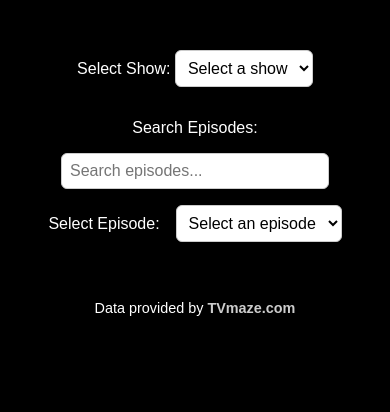
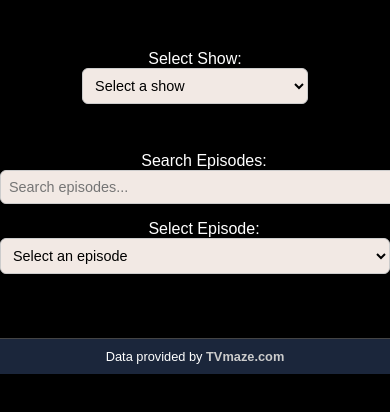
Before and after one commit to SabitaShrestha325/Project-TV-Show, a plain HTML site: page index.html in a window 390 px wide. Drawn offline with Linux system fonts and the light colour scheme; no server answers.

Commit message:
Modify search bar and change color

```diff
--- a/style.css
+++ b/style.css
@@ -1,4 +1,3 @@
-/* Reset margin and set full height background  */
 html,
 body {
   margin: 0;
@@ -6,7 +5,7 @@ body {
   background-color: #000000;
   color: #ffffff;
   font-family: sans-serif;
-  height: 100%; /* added by gpt */
+  height: 100%;
 }
 
 #root {
@@ -19,7 +18,7 @@ body {
   padding: 1rem;
 }
 header,
-body #search-bar,
+#search-bar,
 #footer {
   background-color: #000000;
 }
@@ -31,6 +30,13 @@ body #search-bar,
   border: 1px solid #ccc;
   border-radius: 10px;
   background-color: #1b263b;
+  box-shadow: 0 4px 8px rgba(0, 0, 0, 0.2);
+  transition: transform 0.2s, box-shadow 0.2s ease-in-out;
+}
+
+.episode-card:hover {
+  transform: translateY(-5px);
+  box-shadow: 0 8px 16px rgba(0, 0, 0, 0.3);
 }
 
 .episode-card img {
@@ -43,27 +49,21 @@ body #search-bar,
 
 .episode-card h3 {
   margin-top: 0;
-  border: 1px solid black;
+  border: 1px solid #ccc;
   border-radius: 10px;
   padding: 0.5rem;
 }
 
-/* Sam - added this to style the new search and select container */
-#search-bar {
-  background-color: #000000;
+#search-bar,
+#show-search-form {
   display: flex;
   flex-wrap: wrap;
-  gap: 1rem;
-  justify-content: center;
+  justify-content: space-between;
   align-items: center;
-  background-color: #000000;
   padding: 1rem;
-  border-bottom: 2px solid #ccc;
-  margin-bottom: 0;
-  border: none;
+  width: 100%;
 }
 
-/* Sam - styled the search input for a clean look */
 input,
 select {
   padding: 0.5rem;
@@ -71,37 +71,40 @@ select {
   border-radius: 6px;
   border: 1px solid #ccc;
 }
-#search-input {
-  width: 250px;
+
+#search-input,
+#episode-selector,
+#show-selector,
+#show-search-input {
+  width: 350px;
+  background-color: #f2e9e4;
+  color: #000;
 }
 
-/* Sam - styled the dropdown selector to match the input */
-#episode-selector,
-#show-selector {
-  background-color: white;
-}
-
-/* Sam - styled the match count message below search bar */
 #show-count {
   font-size: 0.9rem;
   color: #ccc;
 }
 
-/* I fully updated this to visually match the page and avoid background only behind the text */
 #show-all-button {
-  background-color: #000000; /* Match overall page background */
+  background-color: #000000;
   border: none;
-  color: #ccc;
+  color: #f2e9e4;
   text-decoration: underline;
   cursor: pointer;
   font-size: 1em;
   font-family: inherit;
   padding: 0.5rem 1rem;
-  margin: 1.5rem auto 0 auto; /* Center it with top margin */
+  margin: 1.5rem auto 0 auto;
   display: block;
-  width: fit-content; /* Prevent full-width button */
+  width: fit-content;
   border-radius: 0.5rem;
   box-shadow: none;
+  transition: color 0.3s, text-decoration 0.3s;
+}
+#show-all-button:hover {
+  color: #f2e9e4;
+  text-decoration: none;
 }
 
 #footer {
@@ -110,15 +113,22 @@ select {
   padding: 10px;
   font-size: 0.9em;
   margin-top: auto;
+  background-color: #1b263b;
+  border-top: 1px solid #444;
+}
+#footer a {
+  color: #ccc;
+  text-decoration: none;
 }
 
+#footer a,
 a {
   color: #ccc;
   text-decoration: none;
   font-weight: bold;
   transition: color 0.3s ease;
 }
-/* Center wrapper for episode/show count messages - added by gpt */
+
 #count-wrapper {
   display: flex;
   flex-direction: column;
@@ -129,3 +139,49 @@ a {
   color: white;
   font-size: 1rem;
 }
+
+a:focus,
+input:focus,
+select:focus,
+button:focus {
+  outline: 3px solid #ffcc00;
+  outline-offset: 2px;
+}
+
+@media (max-width: 768px) {
+  #search-bar {
+    flex-direction: column;
+    align-items: stretch;
+  }
+
+  #search-input,
+  #episode-selector,
+  #show-selector,
+  #show-search-input {
+    width: 100%;
+    margin-bottom: 1rem;
+  }
+
+  .episode-card {
+    width: 90%;
+    margin: 1rem auto;
+  }
+}
+
+@media (max-width: 480px) {
+  .episode-card {
+    width: 100%;
+    padding: 0.5rem;
+  }
+
+  #search-input,
+  #episode-selector,
+  #show-selector,
+  #show-search-input {
+    font-size: 0.9rem;
+  }
+
+  #footer {
+    font-size: 0.8rem;
+  }
+}
```
